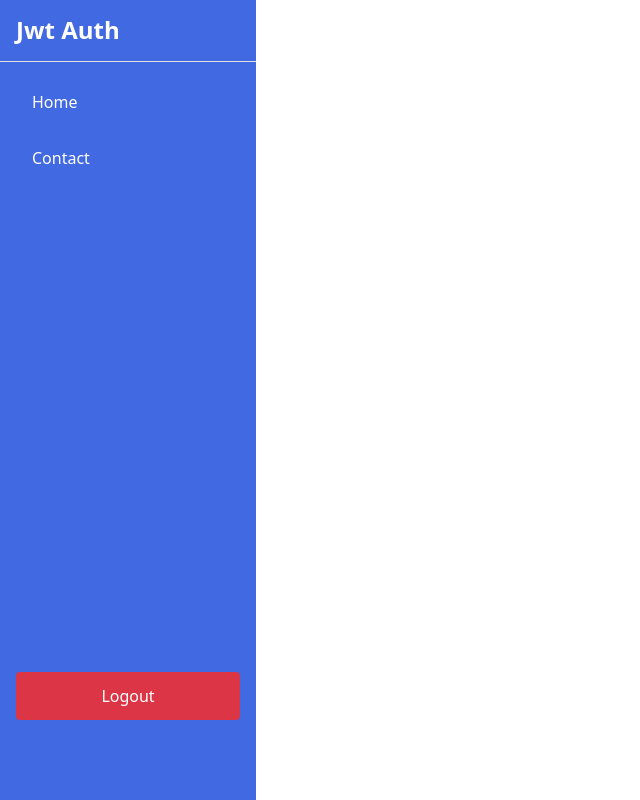
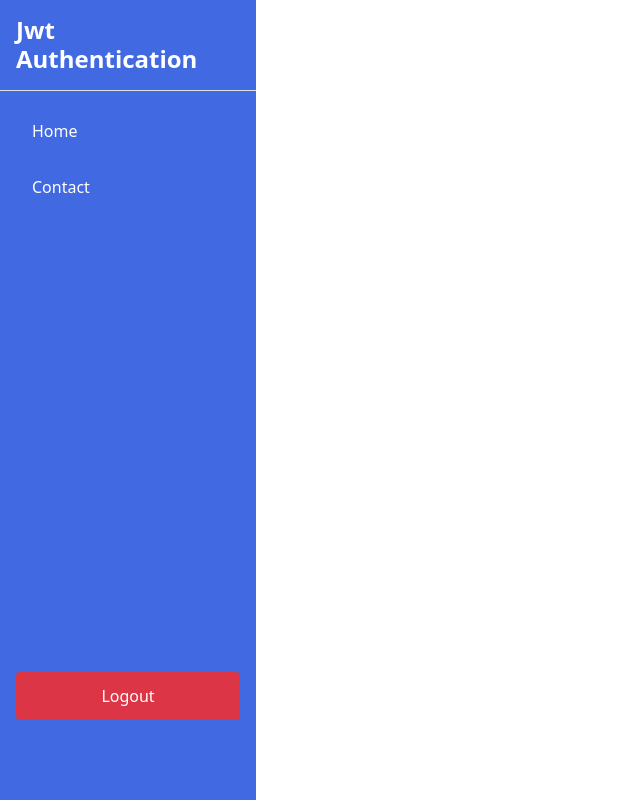
Before and after one commit to junaidshapal/jwtAuthentication-frontend, an Angular app: page /dashboard in a window 1280 px wide. Shown: the whole page, without its empty margins (0-640 px from the left). Built offline with nearby package versions, Linux system fonts and the light colour scheme; sample sign-in values are in the browser's storage; what @auth0/angular-jwt would draw is missing.

Commit message:
little changes

```diff
--- a/src/app/components/dashboard/dashboard.component.html
+++ b/src/app/components/dashboard/dashboard.component.html
@@ -5,7 +5,7 @@
 <div class="main-div d-flex flex-column vh-100 sidebar" [ngStyle]="{ backgroundColor: 'royalblue' }">
     <div class="p-3 text-white border-bottom">
       <h4 class="mb-0">
-        <strong>Jwt Auth</strong>
+        <strong>Jwt Authentication</strong>
       </h4>
     </div>
     <nav class="nav flex-column p-3 flex-grow-1">
```
